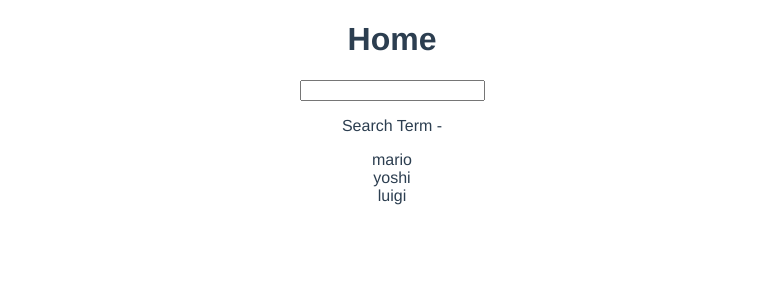
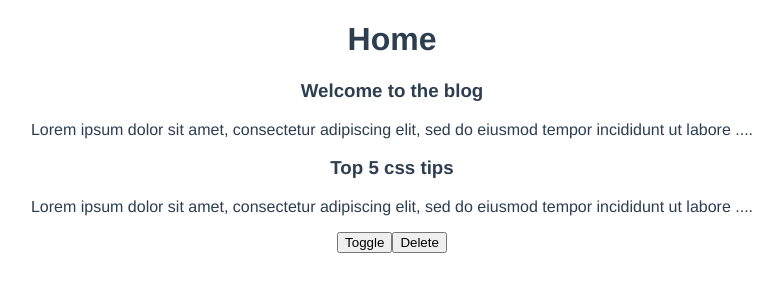
Before and after one commit to mkholidkamali/vue-simple-blog, a Vue app: page / in a window 1280 px wide. Shown: the top 300 px of the page, without its empty margins (248-1031 px from the left). Built offline with nearby package versions, Linux system fonts and the light colour scheme.

Commit message:
[Update] Props Setup && Lifecycle

```diff
--- /dev/null
+++ b/src/components/PostList.vue
@@ -0,0 +1,25 @@
+<template>
+    <div class="post-list">
+        <div v-for="post in posts" :key="post.id">
+            <SinglePost :post="post" />
+        </div>
+    </div>
+</template>
+
+<script>
+import { onMounted, onUnmounted, onUpdated } from '@vue/runtime-core';
+import SinglePost from "./SinglePost.vue";
+export default {
+    props: ["posts"],
+    components: { SinglePost },
+    setup(props) {
+        onMounted(() => {console.log('mounted')})
+        onUnmounted(() => {console.log('Unmounted')})
+        onUpdated(() => {console.log('Updated')})
+    }
+}
+</script>
+
+<style>
+
+</style>
--- /dev/null
+++ b/src/components/SinglePost.vue
@@ -0,0 +1,24 @@
+<template>
+    <div class="post">
+        <h3>{{ post.title }}</h3>
+        <p>{{ snippet }}</p>
+    </div>
+</template>
+
+<script>
+import { computed } from '@vue/runtime-core'
+export default {
+    props: ['post'],
+    setup(props) {
+        const snippet = computed(() => {
+            return props.post.body.substring(0, 100) + '....'
+        })
+
+        return { snippet }
+    }
+}
+</script>
+
+<style>
+
+</style>
--- a/src/views/HomeView.vue
+++ b/src/views/HomeView.vue
@@ -1,28 +1,28 @@
 <template>
   <div class="home">
     <h1>Home</h1>
-
-    <input type="text" v-model="search">
-    <p>Search Term - {{ search }}</p>
-
-    <div v-for="name in matchingNames" :key="name">{{ name }}</div>
+    <PostList v-if="showPosts" :posts="posts"></PostList>
+    <button @click="showPosts = !showPosts">Toggle</button>
+    <button @click="posts.pop()">Delete</button>
   </div>
 </template>
 
 <script>
-import { ref, reactive, computed } from 'vue'
+import { ref } from 'vue';
+import PostList from "../components/PostList.vue";
 
 export default {
-  name: 'HomeView',
+  name: "HomeView",
+  components: { PostList },
   setup() {
-    const search = ref('')
-    const names = ref(['mario', 'yoshi', 'luigi'])
+      const posts = ref([
+          { title: "Welcome to the blog", body: "Lorem ipsum dolor sit amet, consectetur adipiscing elit, sed do eiusmod tempor incididunt ut labore et dolore magna aliqua. Platea dictumst vestibulum rhoncus est pellentesque. Velit ut tortor pretium viverra suspendisse potenti nullam ac. Pharetra convallis posuere morbi leo urna. Aliquam ut porttitor leo a diam sollicitudin tempor id. Quam quisque id diam vel quam elementum pulvinar. Elit duis tristique sollicitudin nibh sit amet. Quis risus sed vulputate odio ut enim blandit volutpat. Suspendisse in est ante in. In vitae turpis massa sed elementum tempus egestas sed. Facilisis mauris sit amet massa vitae. Est placerat in egestas erat. Penatibus et magnis dis parturient montes nascetur ridiculus mus mauris.", id: 1 },
+          { title: "Top 5 css tips", body: "Lorem ipsum dolor sit amet, consectetur adipiscing elit, sed do eiusmod tempor incididunt ut labore et dolore magna aliqua. Platea dictumst vestibulum rhoncus est pellentesque. Velit ut tortor pretium viverra suspendisse potenti nullam ac. Pharetra convallis posuere morbi leo urna. Aliquam ut porttitor leo a diam sollicitudin tempor id. Quam quisque id diam vel quam elementum pulvinar. Elit duis tristique sollicitudin nibh sit amet. Quis risus sed vulputate odio ut enim blandit volutpat. Suspendisse in est ante in. In vitae turpis massa sed elementum tempus egestas sed. Facilisis mauris sit amet massa vitae. Est placerat in egestas erat. Penatibus et magnis dis parturient montes nascetur ridiculus mus mauris.", id: 2 }
+      ]);
 
-    const matchingNames = computed(() => {
-      return names.value.filter((name) => name.includes(search.value))
-    })
+      const showPosts = ref(true)
 
-    return { names, search, matchingNames }
-  }
+      return { posts, showPosts };
+  },
 }
 </script>
```
